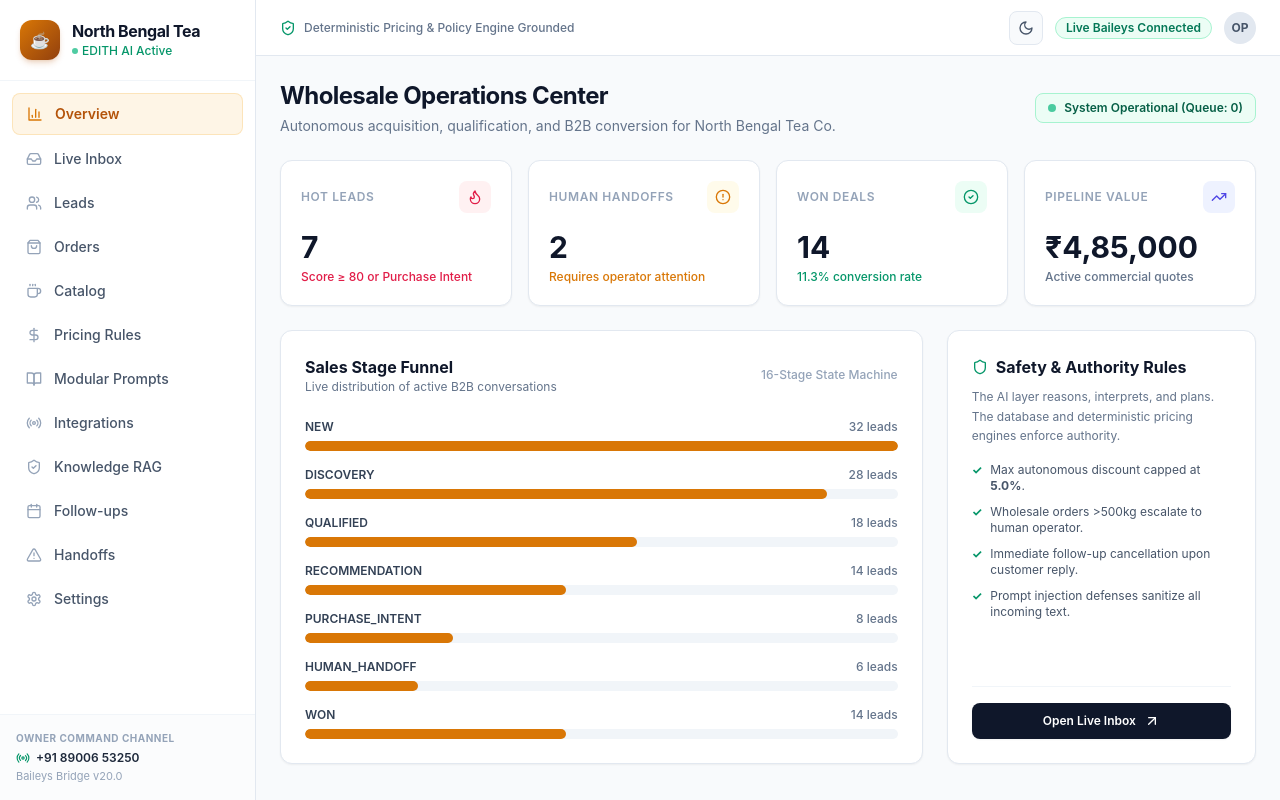
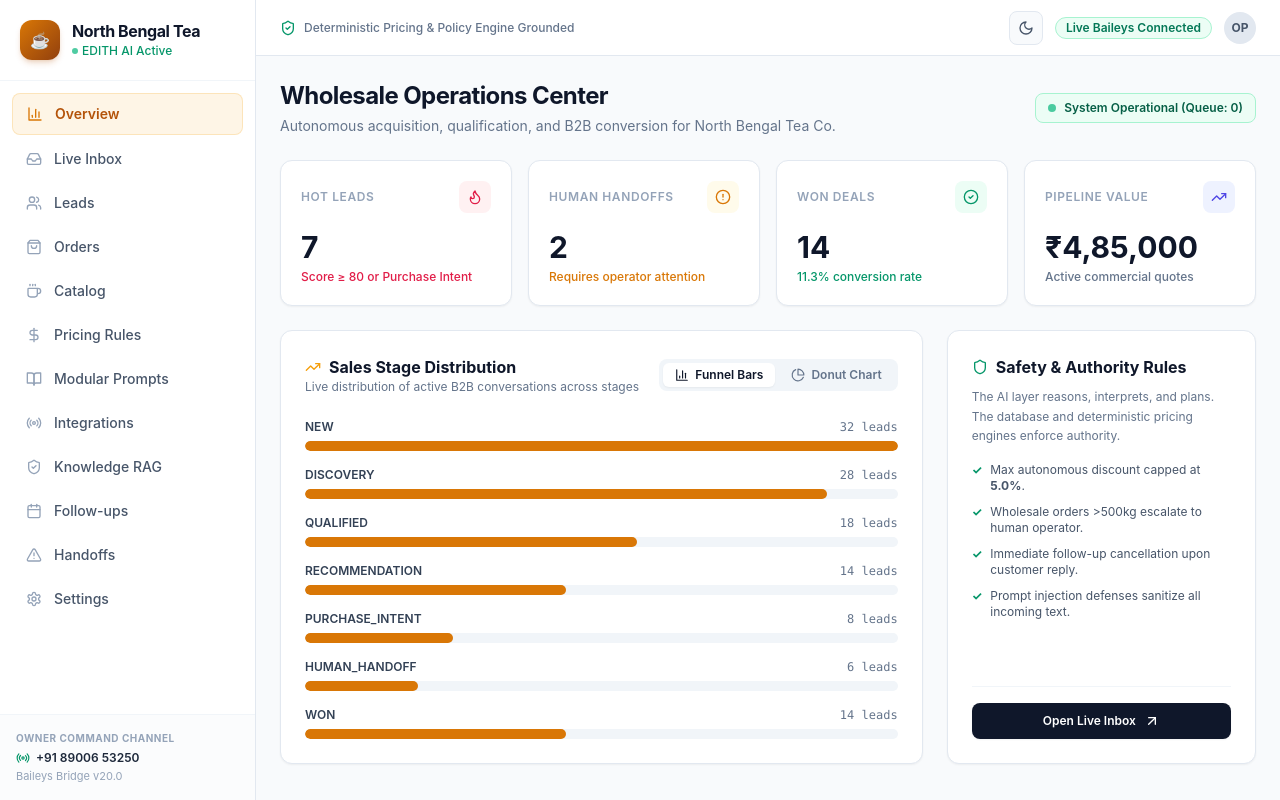
Before and after one commit to naborajs/wb-agent, a Next.js app in the folder dashboard/: page / in a window 1280 px wide. Built offline with nearby package versions, Linux system fonts and the light colour scheme.

Commit message:
feat(dashboard): add interactive SVG Donut/Pie Chart and toggle to Sales Stage Funnel on Overview page

```diff
--- a/dashboard/app/page.tsx
+++ b/dashboard/app/page.tsx
@@ -11,6 +11,8 @@ import {
   ArrowUpRight,
   Shield,
   Send,
+  PieChart as PieIcon,
+  BarChart3,
 } from "lucide-react";
 
 interface AnalyticsData {
@@ -52,6 +54,8 @@ export default function DashboardOverview() {
     { stage: "HUMAN_HANDOFF", count: 6 },
     { stage: "WON", count: 14 },
   ]);
+
+  const [chartView, setChartView] = useState<"bars" | "pie">("bars");
 
   useEffect(() => {
     const loadOverview = () => {
@@ -182,14 +186,39 @@ export default function DashboardOverview() {
       <div className="grid grid-cols-1 lg:grid-cols-3 gap-6">
         {/* Sales Funnel Distribution */}
         <div className="lg:col-span-2 p-6 bg-white dark:bg-slate-900 rounded-xl border border-slate-200 dark:border-slate-800 shadow-sm">
-          <div className="flex items-center justify-between mb-6">
+          <div className="flex flex-col sm:flex-row sm:items-center justify-between gap-3 mb-6">
             <div>
-              <h3 className="font-bold text-slate-900 dark:text-white">Sales Stage Funnel</h3>
-              <p className="text-xs text-slate-500 dark:text-slate-400">Live distribution of active B2B conversations</p>
+              <h3 className="font-bold text-slate-900 dark:text-white flex items-center gap-2">
+                <TrendingUp className="w-4 h-4 text-amber-500" />
+                Sales Stage Distribution
+              </h3>
+              <p className="text-xs text-slate-500 dark:text-slate-400">Live distribution of active B2B conversations across stages</p>
             </div>
-            <span className="text-xs font-medium text-slate-400 dark:text-slate-500">16-Stage State Machine</span>
+            <div className="flex items-center gap-1 bg-slate-100 dark:bg-slate-800 p-1 rounded-lg text-xs">
+              <button
+                onClick={() => setChartView("bars")}
+                className={`px-3 py-1 rounded-md font-semibold transition-colors flex items-center gap-1.5 ${
+                  chartView === "bars"
+                    ? "bg-white dark:bg-slate-900 text-slate-900 dark:text-white shadow-sm"
+                    : "text-slate-500 hover:text-slate-700 dark:hover:text-slate-300"
+                }`}
+              >
+                <BarChart3 className="w-3.5 h-3.5" /> Funnel Bars
+              </button>
+              <button
+                onClick={() => setChartView("pie")}
+                className={`px-3 py-1 rounded-md font-semibold transition-colors flex items-center gap-1.5 ${
+                  chartView === "pie"
+                    ? "bg-white dark:bg-slate-900 text-slate-900 dark:text-white shadow-sm"
+                    : "text-slate-500 hover:text-slate-700 dark:hover:text-slate-300"
+                }`}
+              >
+                <PieIcon className="w-3.5 h-3.5" /> Donut Chart
+              </button>
+            </div>
           </div>
 
+          {chartView === "bars" ? (
             <div className="space-y-4">
               {funnel.map((item) => {
                 const maxVal = Math.max(...funnel.map((f) => f.count), 1);
@@ -198,7 +227,7 @@ export default function DashboardOverview() {
                   <div key={item.stage} className="space-y-1.5">
                     <div className="flex justify-between text-xs font-medium">
                       <span className="text-slate-700 dark:text-slate-300 font-semibold">{item.stage}</span>
-                    <span className="text-slate-500 dark:text-slate-400">{item.count} leads</span>
+                      <span className="text-slate-500 dark:text-slate-400 font-mono">{item.count} leads</span>
                     </div>
                     <div className="w-full h-2.5 bg-slate-100 dark:bg-slate-800 rounded-full overflow-hidden">
                       <div
@@ -210,6 +239,83 @@ export default function DashboardOverview() {
                 );
               })}
             </div>
+          ) : (
+            <div className="grid grid-cols-1 sm:grid-cols-2 gap-6 items-center py-2">
+              {/* Dynamic SVG Donut */}
+              <div className="flex justify-center">
+                <svg width="210" height="210" viewBox="0 0 210 210" className="transform -rotate-90">
+                  {(() => {
+                    const stageColors: Record<string, string> = {
+                      NEW: "#94a3b8",
+                      DISCOVERY: "#3b82f6",
+                      QUALIFIED: "#8b5cf6",
+                      RECOMMENDATION: "#f59e0b",
+                      PURCHASE_INTENT: "#ec4899",
+                      HUMAN_HANDOFF: "#f97316",
+                      WON: "#10b981",
+                    };
+                    const total = funnel.reduce((acc, f) => acc + f.count, 0) || 1;
+                    const circumference = 2 * Math.PI * 75;
+                    let accumulated = 0;
+
+                    return funnel.map((item) => {
+                      const ratio = item.count / total;
+                      const dash = ratio * circumference;
+                      const offset = -accumulated * circumference;
+                      accumulated += ratio;
+                      const color = stageColors[item.stage] || "#64748b";
+
+                      return (
+                        <circle
+                          key={item.stage}
+                          cx="105"
+                          cy="105"
+                          r="75"
+                          fill="transparent"
+                          stroke={color}
+                          strokeWidth="28"
+                          strokeDasharray={`${dash} ${circumference}`}
+                          strokeDashoffset={offset}
+                          className="transition-all duration-500 hover:opacity-80"
+                        />
+                      );
+                    });
+                  })()}
+                </svg>
+              </div>
+
+              {/* Legend with lead counts & percentages */}
+              <div className="space-y-2 text-xs">
+                {(() => {
+                  const stageColors: Record<string, string> = {
+                    NEW: "#94a3b8",
+                    DISCOVERY: "#3b82f6",
+                    QUALIFIED: "#8b5cf6",
+                    RECOMMENDATION: "#f59e0b",
+                    PURCHASE_INTENT: "#ec4899",
+                    HUMAN_HANDOFF: "#f97316",
+                    WON: "#10b981",
+                  };
+                  const total = funnel.reduce((acc, f) => acc + f.count, 0) || 1;
+                  return funnel.map((item) => {
+                    const pct = Math.round((item.count / total) * 100);
+                    const color = stageColors[item.stage] || "#64748b";
+                    return (
+                      <div key={item.stage} className="flex items-center justify-between">
+                        <div className="flex items-center gap-2">
+                          <span className="w-2.5 h-2.5 rounded-full shrink-0" style={{ backgroundColor: color }} />
+                          <span className="font-semibold text-slate-700 dark:text-slate-300">{item.stage}</span>
+                        </div>
+                        <span className="font-mono text-slate-500 dark:text-slate-400">
+                          {item.count} leads ({pct}%)
+                        </span>
+                      </div>
+                    );
+                  });
+                })()}
+              </div>
+            </div>
+          )}
         </div>
 
         {/* Architectural Guardrails Card */}
```
Lines whose indentation alone changed are shown as unchanged.
